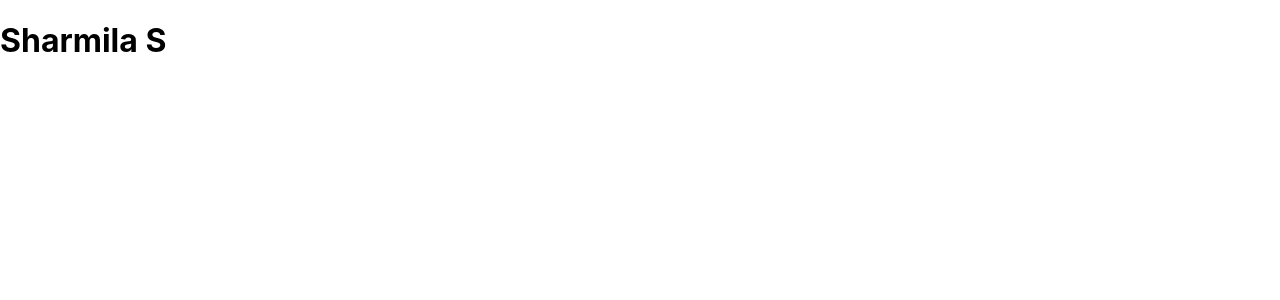
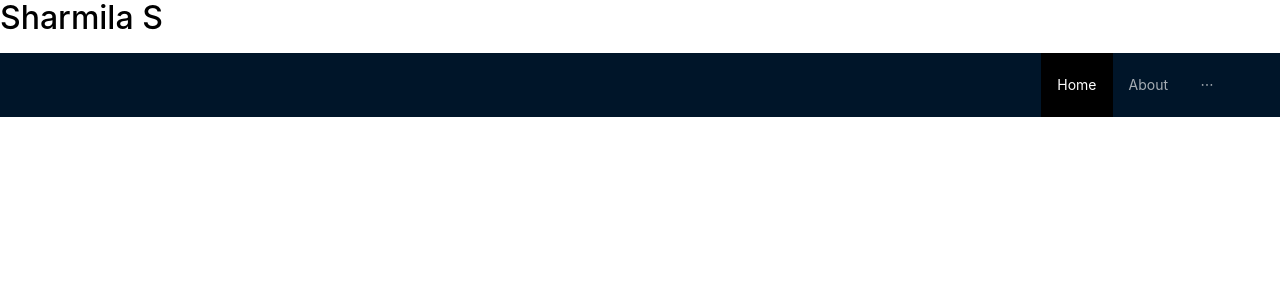
Before and after one commit to SharmilaS22/sharmilas-web, a React (Create React App) app: page / in a window 1280 px wide. Shown: the top 300 px of the page. Built offline with nearby package versions, Linux system fonts and the light colour scheme.

Commit message:
[Sharmila] Navbar. Added menu and menu items

```diff
--- a/package.json
+++ b/package.json
@@ -6,6 +6,7 @@
     "@testing-library/jest-dom": "^5.16.5",
     "@testing-library/react": "^13.4.0",
     "@testing-library/user-event": "^13.5.0",
+    "antd": "^5.2.2",
     "react": "^18.2.0",
     "react-dom": "^18.2.0",
     "react-scripts": "5.0.1",
--- a/src/App.js
+++ b/src/App.js
@@ -1,9 +1,24 @@
-import './App.css';
-import Name from './components/layouts/Name';
+import "./App.css";
+import "antd/dist/reset.css";
+import { ConfigProvider } from "antd";
+
+import Name from "./components/layouts/Name";
+import Home from "./components/home/Home";
 
 function App() {
   return (
-    <Name />
+    <ConfigProvider
+      theme={{
+        token: {
+          colorPrimary: "#000000",
+          colorPrimaryBg: "#273290",
+          colorBgContainer: "#bbbbbb",
+        },
+      }}
+    >
+      <Name />
+      <Home />
+    </ConfigProvider>
   );
 }
 
--- /dev/null
+++ b/src/components/home/Home.jsx
@@ -0,0 +1,8 @@
+import React from 'react';
+import Navbar from '../layouts/Navbar/Navbar';
+
+function Home() {
+    return ( <Navbar /> );
+}
+
+export default Home;
--- /dev/null
+++ b/src/components/layouts/Navbar/Navbar.jsx
@@ -0,0 +1,57 @@
+import React from "react";
+import { Layout, Menu, theme } from "antd";
+
+import "./navbar.css";
+
+const { Header } = Layout;
+
+function Navbar() {
+  const {
+    token: { colorPrimary },
+  } = theme.useToken();
+
+  const menuItems = [
+    {
+      label: "Home",
+      key: "home",
+      className: 'menu-items'
+    },
+    {
+      label: "About",
+      key: "about",
+      className: 'menu-items'
+    },
+    {
+      label: (
+        <a href="https://sharmilas.medium.com" target="_blank" rel="noopener noreferrer">
+          Blog
+        </a>
+      ),
+      key: "blog",
+      className: 'menu-items'
+    },
+    {
+      label: "Contact",
+      key: "contact",
+      className: 'menu-items'
+    }
+  ];
+
+  return (
+    <Layout className="layout">
+      <Header>
+        <div className="logo" />
+        <Menu
+          className="sh-navbar"
+          theme="dark"
+          mode="horizontal"
+          defaultSelectedKeys={["home"]}
+          items={menuItems}
+        >
+        </Menu>
+      </Header>
+    </Layout>
+  );
+}
+
+export default Navbar;
--- /dev/null
+++ b/src/components/layouts/Navbar/navbar.css
@@ -0,0 +1,10 @@
+
+.sh-navbar {
+  float: right;
+}
+
+.menu-items {
+  /* text-align: right;
+  margin-right: 0;
+  float: right; */
+}
```
Also changed, not shown: 2 other files (tests, documents, lock files or other folders).
